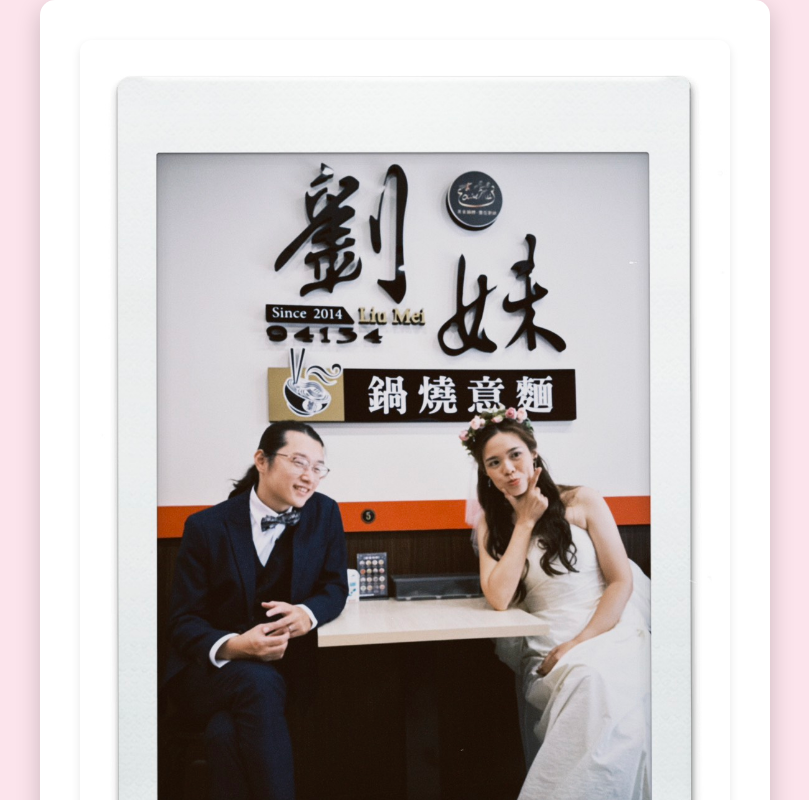
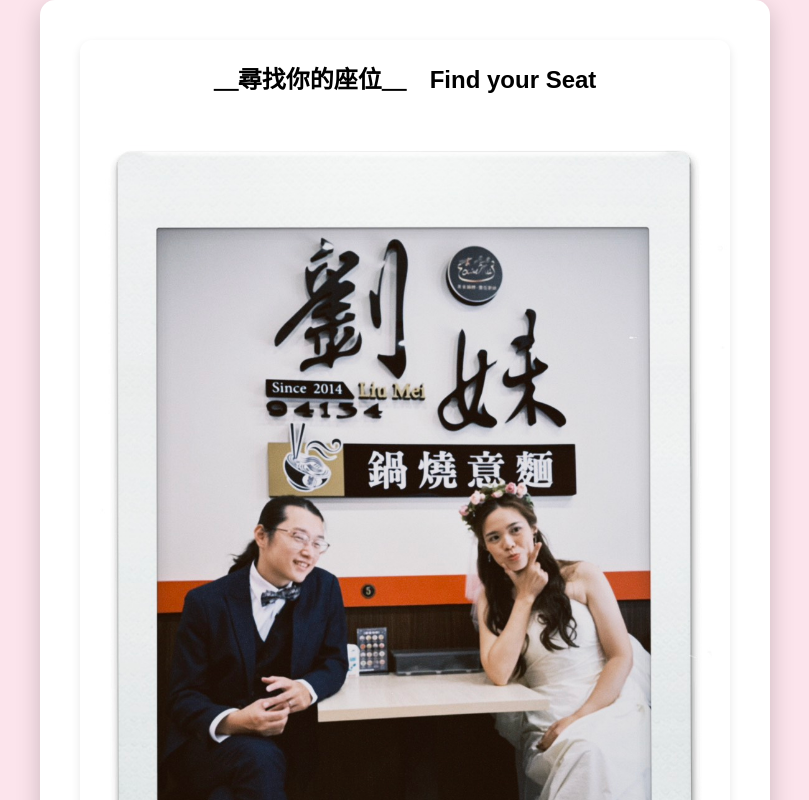
Before and after one commit to cherishtan/wedding-seating-chart, a plain HTML site: page index.html in a window 1280 px wide. Shown: the top 800 px of the page, without its empty margins (235-1044 px from the left). Drawn offline with Linux system fonts and the light colour scheme.

Commit message:
Update index.html

```diff
--- a/index.html
+++ b/index.html
@@ -10,12 +10,15 @@
     <div class="container">
 
         <div class="photo-container">
+            <div class="photo-overlay-text">
+                <h2>＿尋找你的座位＿　Find your Seat </h2>
+            </div>
             <img src="婚紗照.jpg" alt="最可愛的新郎新娘" class="main-photo">
             </div>
 
         <h1>
             <span class="heart-icon">❤️</span>
-            **歡迎光臨** <span class="heart-icon">❤️</span>
+            ** 歡迎您們的光臨 ** <span class="heart-icon">❤️</span>
         </h1>
         <p class="subtitle">親愛的朋友，請輸入您的姓名查詢座位：</p>
 
```
